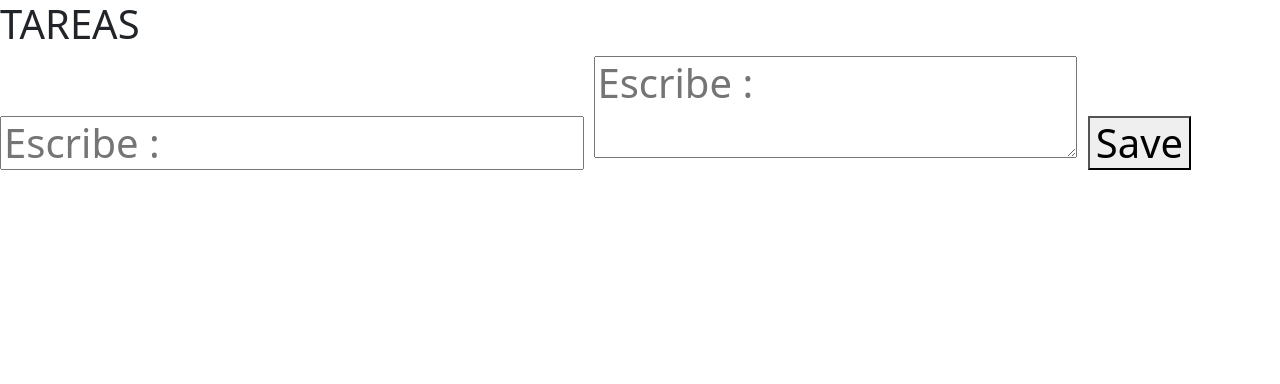
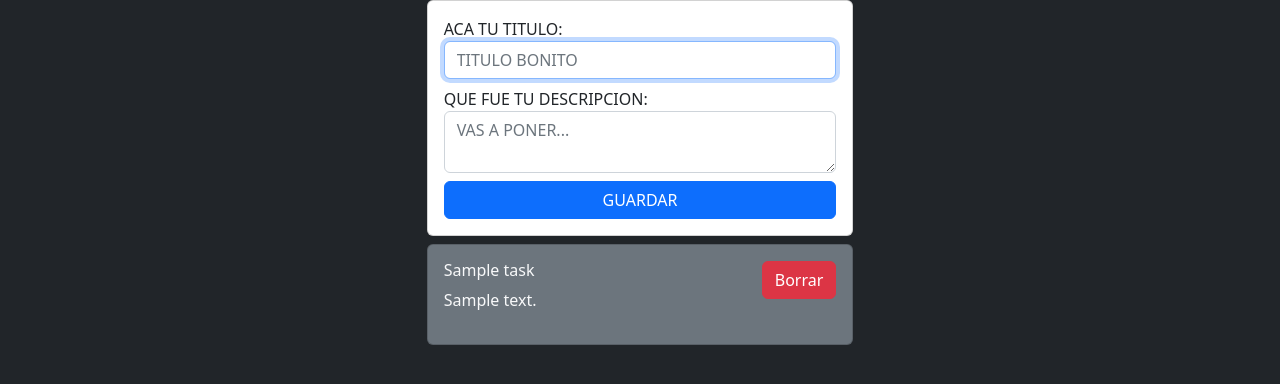
Before and after one commit to Joel7Anthony/crud2.0, a Django app: page /cruds/ in a window 1280 px wide. Shown: the top 384 px of the page. Run offline with Django 4.2, Linux system fonts and the light colour scheme; tables that the repository leaves empty hold one stand-in row (Sample ...).

Commit message:
boostrap

```diff
--- a/cruds/apps.py
+++ b/cruds/apps.py
@@ -1,6 +1,6 @@
 from django.apps import AppConfig
 
 
-class CrudsConfig(AppConfig):
+class crudsConfig(AppConfig):
     default_auto_field = 'django.db.models.BigAutoField'
     name = 'cruds'
--- a/cruds/models.py
+++ b/cruds/models.py
@@ -1,4 +1,5 @@
 from django.db import models
+
 
 # Create your models here.
 class Task(models.Model):
--- a/cruds/templates/list_crud1.html
+++ b/cruds/templates/list_crud1.html
@@ -15,16 +15,57 @@
       crossorigin="anonymous"
     />
   </head>
-    <body>
-       <h1>TAREAS<h1>
+  <body class="bg-dark">
+    <div class="col-md-4 offset-md-4">
+      {{error}}
 
-        <form action="">
-          <input type="text" name="title" placeholder="Escribe :">
+      <!-- Create Form -->
+      <form
+        action="{% url 'create_task' %}"
+        method="POST"
+        class="card card-body mb-2"
+      >
+        {% csrf_token %}
 
-          <textarea name="description" rows="2" placeholder="Escribe :"></textarea>
+        <label for="title">ACA TU TITULO:</label>
+        <input
+          type="text"
+          name="title"
+          placeholder="TITULO BONITO"
+          class="form-control mb-2"
+          autofocus
+        />
 
-          <button>Save</button>
-        </form>
+        <label for="description">QUE FUE TU DESCRIPCION:</label>
+        <textarea
+          name="description"
+          id="description"
+          rows="2"
+          class="form-control mb-2"
+          placeholder="VAS A PONER..."
+        ></textarea>
+        <button class="btn btn-primary">GUARDAR</button>
+      </form>
 
-    </body>
+     <!-- List Tasks -->
+     {% for task in cruds %}
+     <div class="list-group">
+       <div
+         class="card card-body bg-secondary text-light d-flex flex-row justify-content-between mb-2"
+       >
+         <div>
+           <h3 class="h6">{{task.title}}</h3>
+           <p>{{task.description}}</p>
+         </div>
+         <form action="{% url 'delete_task' task.id %}" method="POST">
+           {% csrf_token %}
+           <button class="btn btn-danger">Borrar</button>
+         </form>
+       </div>
+     </div>
+     {% empty %}
+     <h1 class="text-light">No hay nada</h1>
+     {% endfor %}
+   </div>
+  </body>
 </html>
--- a/cruds/urls.py
+++ b/cruds/urls.py
@@ -1,7 +1,8 @@
 from django.urls import path
-from .views import list_crud1
+from .views import list_crud1, create_task, delete_task
 
 urlpatterns = [
   path('', list_crud1),
-
+    path('new/', create_task, name='create_task'),
+  path('delete_task/<int:task_id>/', delete_task, name='delete_task'),
 ]
--- a/cruds/views.py
+++ b/cruds/views.py
@@ -1,5 +1,29 @@
+from asyncio import tasks
+from turtle import title
 from django.shortcuts import render, redirect
+
+import cruds
+from .models import Task
 
 # Create your views here.
 def list_crud1(request):
-     return render(request, "list_crud1.html",)
+     cruds = Task.objects.all()
+     print(cruds)
+     return render(request, "list_crud1.html",{"cruds": cruds })
+
+def create_task(request):
+    new_title = request.POST["title"]
+    new_description = request.POST["description"]
+    if new_title == "" or new_description == "":
+        tasks = Task.objects.all()
+        return render(
+            request, "list_tasks.html", {"tasks": tasks, "error": "Title and description is required"}
+        )
+    task = Task(title=new_title, description=new_description)
+    task.save()
+    return redirect("/cruds/")
+
+def delete_task(request, task_id):
+    task = Task.objects.get(id=task_id)
+    task.delete()
+    return redirect("/cruds/")
--- a/djangocrud/urls.py
+++ b/djangocrud/urls.py
@@ -19,4 +19,5 @@ from django.urls import path, include
 urlpatterns = [
     path('admin/', admin.site.urls),
     path('cruds/', include('cruds.urls')),
+
 ]
```
